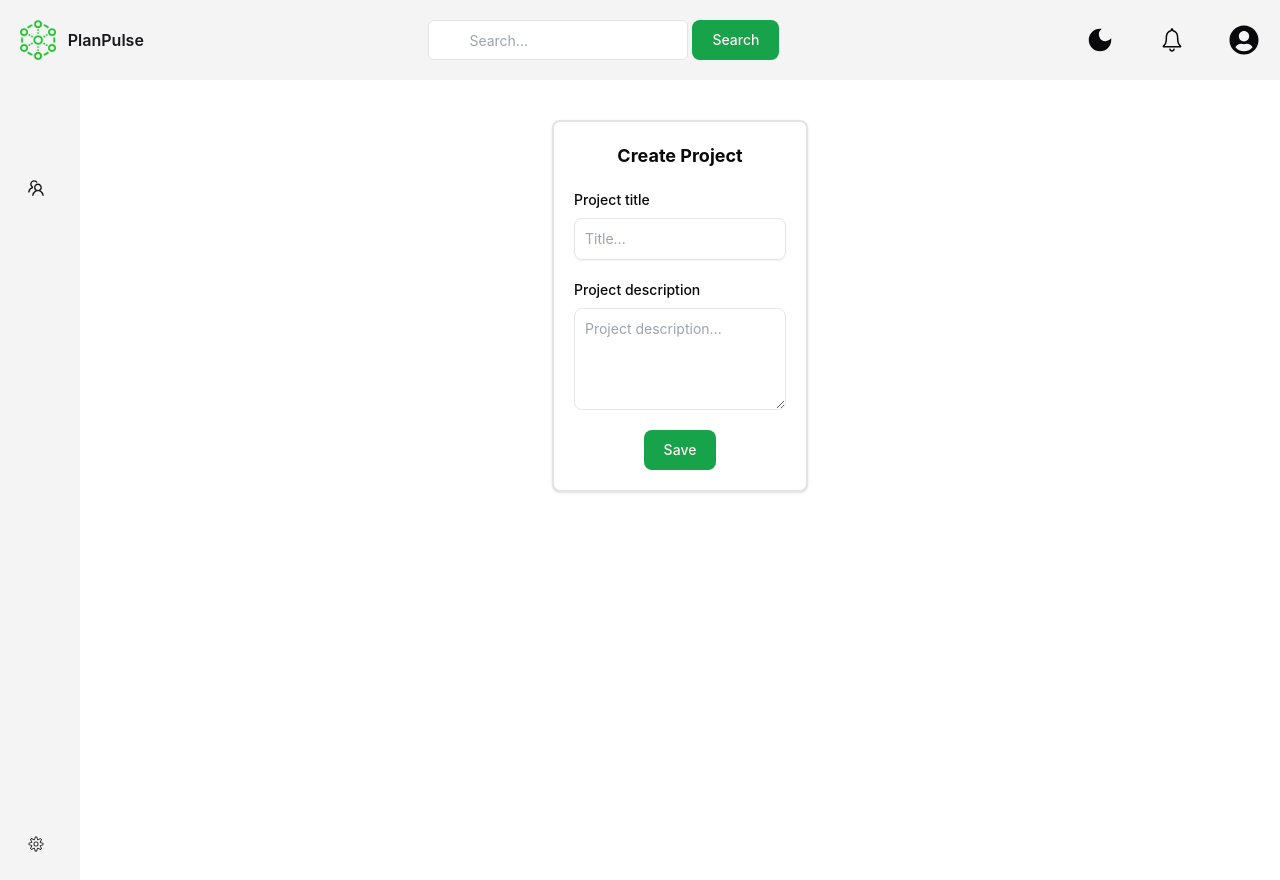
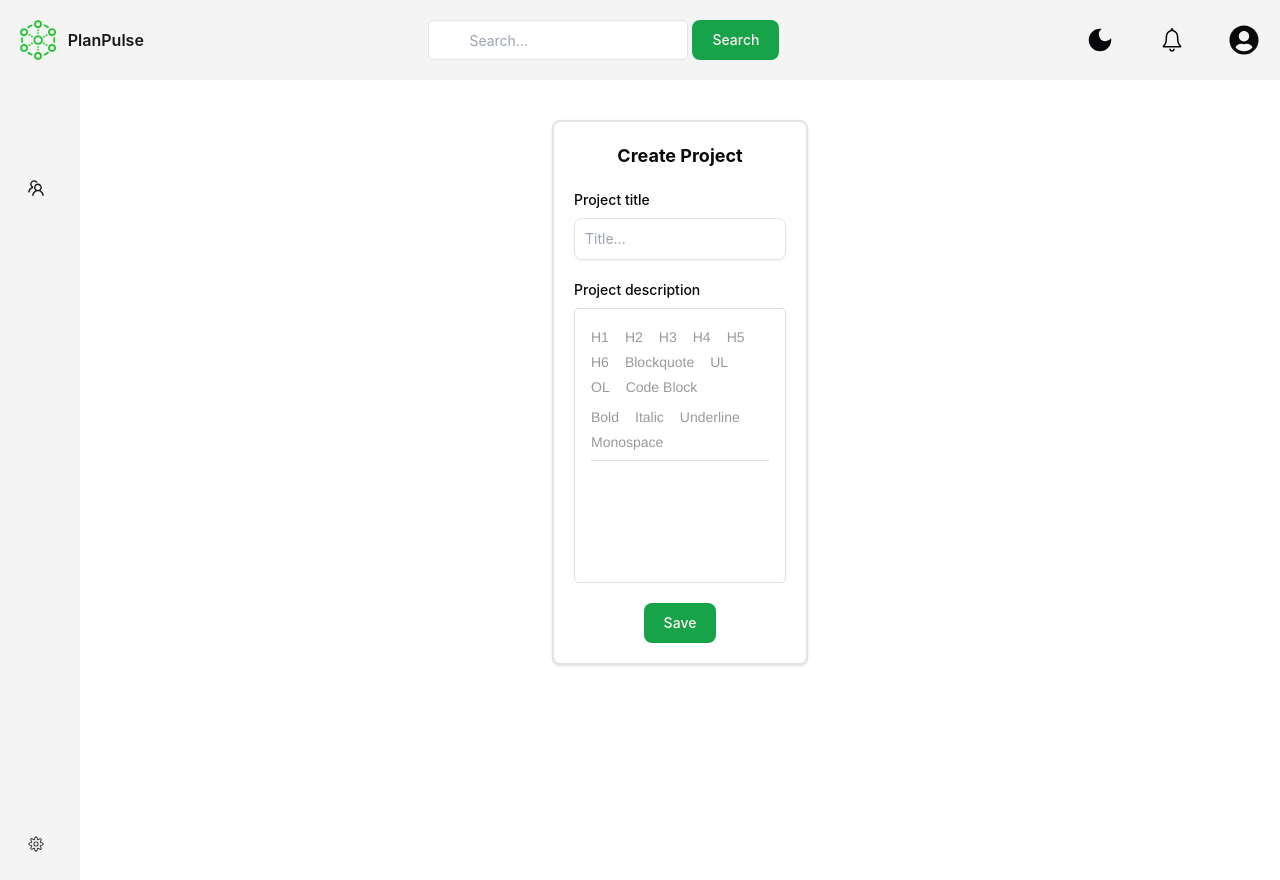
Before and after one commit to Abebabee/planpulse, a React (Create React App) app in the folder client/: page /createproject in a window 1280 px wide. Built offline with nearby package versions, Linux system fonts and the light colour scheme; some icons are missing.

Commit message:
fix: fix create projects page with rich editor

```diff
--- a/client/src/components/ProjectComponents/ProjectDescription/ProjectDescription.tsx
+++ b/client/src/components/ProjectComponents/ProjectDescription/ProjectDescription.tsx
@@ -53,6 +53,7 @@ const ProjectDescription = ({
         {isEditing ? (
           <div className="flex flex-col">
             <RichEditor projectId={projectId} projectDescription={projectDescription} handleCancelClick={handleCancelClick}></RichEditor>
+            {/*Buttons here instead */}
           </div>
         ) : (
           <div className="flex flex-col">
--- a/client/src/components/ProjectComponents/ProjectDescription/RichEditor/RichEditor.tsx
+++ b/client/src/components/ProjectComponents/ProjectDescription/RichEditor/RichEditor.tsx
@@ -9,7 +9,7 @@ interface RichEditorProps{
   projectId?: string
   projectDescription: string
   projectTitle?: string
-  handleCancelClick: ()=>void
+  handleCancelClick?: ()=>void
 }
 
 const RichEditor = ({
@@ -20,9 +20,9 @@ const RichEditor = ({
   handleCancelClick
 }: RichEditorProps) => {
 
-  const content = convertFromRaw(JSON.parse(projectDescription))
+  const content = projectDescription ? convertFromRaw(JSON.parse(projectDescription)) : undefined;
   const [editorState, setEditorState] = React.useState(() =>
-    EditorState.createWithContent(content)
+    content ? EditorState.createWithContent(content) : EditorState.createEmpty()
   );
 
   const toggleBlockType = (blockType: string) => {
--- a/client/src/components/ProjectComponents/RecentProjects/RecentProjects.tsx
+++ b/client/src/components/ProjectComponents/RecentProjects/RecentProjects.tsx
@@ -1,6 +1,6 @@
 import React, { useState } from 'react'
-import ProjectCard from '../ProjectCard/ProjectCard'
-import { FaSort } from "react-icons/fa6";
+import ProjectCardContainer from '../ProjectCard/ProjectCard'
+import { FaSort } from 'react-icons/fa'
 
 const RecentProjects = () => {
   const [sortBy, setSortBy] = useState<string>('name')
@@ -8,8 +8,8 @@ const RecentProjects = () => {
 
   // Function to handle sorting change
   const handleSortChange = (category: string) => {
+    // If already sorted by the selected category, toggle the order
     if (category === sortBy) {
-      // If already sorted by the selected category, toggle the order
       setSortOrder(sortOrder === 'asc' ? 'desc' : 'asc')
     } else {
       // If sorting by a different category, set the new category and default to ascending order
@@ -28,23 +28,23 @@ const RecentProjects = () => {
               className="px-6 py-3 cursor-pointer flex flex-row items-center"
               onClick={() => handleSortChange('name')} // Sort by name when clicked
             >
-              <div className='flex flex-row items-center'>
+              <div className="flex flex-row items-center">
                 <p>Title</p>
                 <FaSort size={10} className="text-primary pl-1"></FaSort>
               </div>
             </th>
             <th
               className="px-6 py-3 cursor-pointer"
-              onClick={() => handleSortChange('ownerId')} // Sort by ownerId when clicked
+              onClick={() => handleSortChange('ownerEmail')} // Sort by ownerEmail when clicked
             >
-              <div className='flex flex-row items-center'>
+              <div className="flex flex-row items-center">
                 <p>Owner</p>
                 <FaSort size={10} className="text-primary pl-1"></FaSort>
               </div>
             </th>
           </tr>
         </thead>
-        <ProjectCard sortBy={sortBy} sortOrder={sortOrder} />{' '}
+        <ProjectCardContainer sortBy={sortBy} sortOrder={sortOrder} />
       </table>
     </div>
   )
--- a/client/src/pages/CreateProjectPage/CreateProjectPage.tsx
+++ b/client/src/pages/CreateProjectPage/CreateProjectPage.tsx
@@ -5,6 +5,9 @@ import {ObjectId} from 'bson'
 import Cookies from 'js-cookie';
 import { getUserIdFromToken } from '../../utils/authUtils';
 import { MdDone, MdOutlineErrorOutline } from "react-icons/md";
+import RichEditor from '../../components/ProjectComponents/ProjectDescription/RichEditor/RichEditor';
+import { BlockStyleControls, InlineStyleControls } from '../../components/ProjectComponents/ProjectDescription/RichEditor/components/RichComponents';
+import { Editor, EditorState, RichUtils, convertToRaw } from 'draft-js';
 interface NewProject {
   _id: ObjectId;
   name: string;
@@ -22,6 +25,7 @@ const CreateProjectPage = () => {
   const [projectDescriptionError, setProjectDescriptionError] = useState('')
   const [showAlert, setShowAlert] = useState(false)
   const [alertMessage, setAlertMessage] = useState("")
+  const [editorState, setEditorState] = React.useState(() => EditorState.createEmpty())
 
 
   const getUserId = ()=>{
@@ -34,6 +38,13 @@ const CreateProjectPage = () => {
       }
       return ""
   }
+  const toggleBlockType = (blockType: string) => {
+    setEditorState(RichUtils.toggleBlockType(editorState, blockType));
+  };
+
+  const toggleInlineStyle = (inlineStyle: string) => {
+    setEditorState(RichUtils.toggleInlineStyle(editorState, inlineStyle));
+  };
 
   //Validate user input
   const validateTitle = () => {
@@ -78,12 +89,12 @@ const CreateProjectPage = () => {
       )
       //Gör något här, skicka till databas och printa sedan ut den i vänstra spalten!
       const tempId = new ObjectId()
-
+      const rawDescription = JSON.stringify(convertToRaw(editorState.getCurrentContent()));
 
       const newProject: NewProject = {
         _id: tempId, // Convert ObjectId to string and wrap in an object
         name: projectTitle,
-        description: projectDescription,
+        description: rawDescription,
         ownerId: getUserId(),
         invitedUsers: [],
         tasks: []
@@ -108,7 +119,7 @@ const CreateProjectPage = () => {
     }
   }
   return (
-    <div className="flex flex-row bg-light_bg text-light_primary_text dark:bg-dark_bg dark:text-dark_primary_text">
+    <div className="flex flex-row bg-background text-foreground dark:bg-dark_background dark:text-dark_foreground">
       <div className="flex">
         <NavigationBar />
       </div>
@@ -136,12 +147,7 @@ const CreateProjectPage = () => {
         )}
         </div>
         <div className="mb-5">
-          <label
-            htmlFor="description"
-            className="block mb-2 text-sm font-medium "
-          >
-            Project description
-          </label>
+          {/*
           <textarea
             id="description"
             rows={4}
@@ -150,6 +156,31 @@ const CreateProjectPage = () => {
             value={projectDescription}
             onChange={handleProjectDescriptionChange}
           ></textarea>
+          */}
+          <label
+            htmlFor="description"
+            className="block mb-2 text-sm font-medium "
+          >
+            Project description
+          </label>
+          <div className="editor__container">
+        <div className="toolbar">
+          <BlockStyleControls
+            editorState={editorState}
+            onToggle={toggleBlockType}
+          />
+          <InlineStyleControls
+            editorState={editorState}
+            onToggle={toggleInlineStyle}
+          />
+        </div>
+        <div className="editor">
+          <Editor
+            editorState={editorState}
+            onChange={setEditorState}
+          />
+        </div>
+        </div>
         </div>
 
         <div className="w-full flex justify-center">
```
